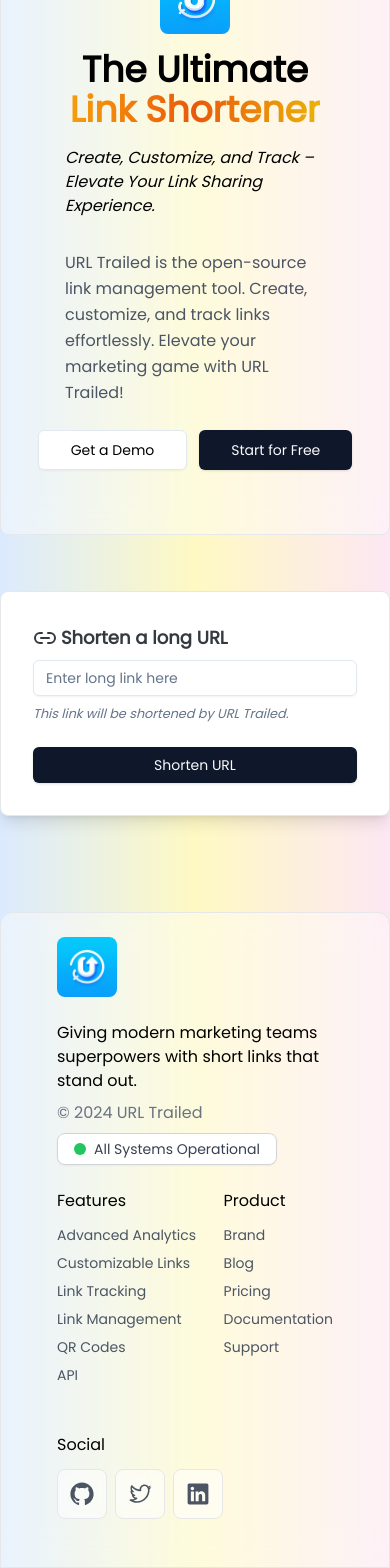
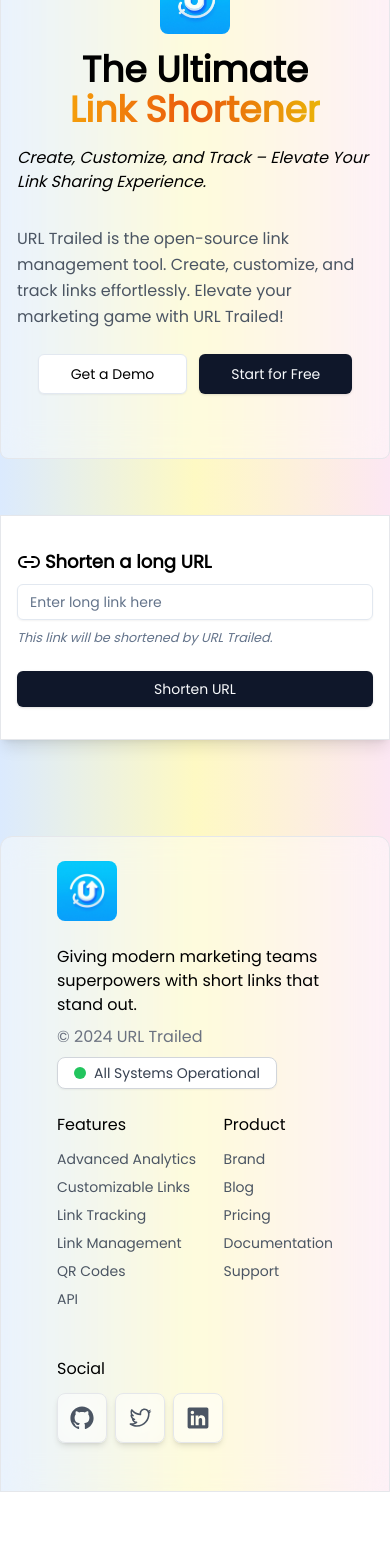
Before and after one commit to sujeetgund/url-trailed, a Next.js app: page / in a window 390 px wide. Shown: the part 245-1813 px from the top of the page. After the commit the page ends 1737 px from the top, so only its background shows below. Built offline with nearby package versions, Linux system fonts and the light colour scheme.

Commit message:
optimize external links and ui for smaller devices

```diff
--- a/src/components/Footer.tsx
+++ b/src/components/Footer.tsx
@@ -8,6 +8,8 @@
   LinkedInLogoIcon,
   TwitterLogoIcon,
 } from "@radix-ui/react-icons";
+import { GITHUB, LINKEDIN, TWITTER } from "@/constants";
+import Link from "next/link";
 
 const Footer = () => {
   return (
@@ -96,15 +98,30 @@
         <div className="col-span-1 my-6 lg:my-0">
           <h3>Social</h3>
           <ul className="text-sm flex items-center space-x-2 mt-3">
-            <li className="text-gray-600 cursor-pointer bg-white-400 rounded-lg bg-clip-padding backdrop-filter backdrop-blur-lg bg-white/40 border border-gray-200 p-3 z-10">
-              <GitHubLogoIcon className="w-6 h-6" />
-            </li>
-            <li className="text-gray-600 cursor-pointer bg-white-400 rounded-lg bg-clip-padding backdrop-filter backdrop-blur-lg bg-white/40 border border-gray-200 p-3 z-10">
-              <TwitterLogoIcon className="w-6 h-6" />
-            </li>
-            <li className="text-gray-600 cursor-pointer bg-white-400 rounded-lg bg-clip-padding backdrop-filter backdrop-blur-lg bg-white/40 border border-gray-200 p-3 z-10">
-              <LinkedInLogoIcon className="w-6 h-6" />
-            </li>
+            <Link href={GITHUB.PROFILE_URL}>
+              <li
+                className="text-gray-600 cursor-pointer  rounded-lg bg-clip-padding backdrop-filter backdrop-blur-lg bg-white/40 border border-gray-200 p-3 z-10 group shadow-md"
+                title={`${GITHUB.PROFILE_USERNAME} on Github`}
+              >
+                <GitHubLogoIcon className="w-6 h-6 group-hover:text-green-500" />
+              </li>
+            </Link>
+            <Link href={TWITTER.PROFILE_URL}>
+              <li
+                className="text-gray-600 cursor-pointer rounded-lg bg-clip-padding backdrop-filter backdrop-blur-lg bg-white/40 border border-gray-200 p-3 z-10 group shadow-md"
+                title={`${TWITTER.PROFILE_USERNAME} on X`}
+              >
+                <TwitterLogoIcon className="w-6 h-6 group-hover:text-blue-500" />
+              </li>
+            </Link>
+            <Link href={LINKEDIN.PROFILE_URL}>
+              <li
+                className="text-gray-600 cursor-pointer rounded-lg bg-clip-padding backdrop-filter backdrop-blur-lg bg-white/40 border border-gray-200 p-3 z-10 group shadow-md"
+                title={`${LINKEDIN.PROFILE_USERNAME} on LinkedIn`}
+              >
+                <LinkedInLogoIcon className="w-6 h-6 group-hover:text-blue-700" />
+              </li>
+            </Link>
           </ul>
         </div>
       </div>
--- a/src/components/HeroSection.tsx
+++ b/src/components/HeroSection.tsx
@@ -10,7 +10,7 @@
     <section className="flex flex-col justify-center items-center my-24 w-full">
       {/* Hero Introduction */}
       <div className="w-full">
-        <div className="flex flex-col justify-center items-center max-w-7xl mx-auto m-14 bg-white-400 rounded-lg bg-clip-padding backdrop-filter backdrop-blur-lg bg-white/40 border border-gray-200 p-14 z-10">
+        <div className="flex flex-col justify-center items-center max-w-7xl mx-auto m-14 bg-white-400 rounded-lg bg-clip-padding backdrop-filter backdrop-blur-lg bg-white/40 border border-gray-200 py-14 px-2 z-10">
           <Image
             src={"/logo.jpeg"}
             height={70}
--- a/src/components/Navbar.tsx
+++ b/src/components/Navbar.tsx
@@ -16,7 +16,7 @@
 } from "@/components/ui/navigation-menu";
 import { Button } from "@/components/ui/button";
 
-import { data } from "@/constants";
+import { GITHUB } from "@/constants";
 import { GitHubLogoIcon } from "@radix-ui/react-icons";
 
 const getStartedItems = [
@@ -126,7 +126,7 @@
           className="text-white bg-green-500 hidden md:flex"
           asChild
         >
-          <Link href={data.github_repo_url} target="_blank">
+          <Link href={GITHUB.REPO_URL} target="_blank">
             <span>Contribute on Github</span>
             <GitHubLogoIcon className="h-5 w-5 ml-2" />
           </Link>
--- a/src/components/ShortLinkForm.tsx
+++ b/src/components/ShortLinkForm.tsx
@@ -79,15 +79,8 @@
       const axiosErrors = error as AxiosError;
       toast({
         title: "Error",
-        description: (
-          <pre className="mt-1 w-[340px] rounded-md p-1">
-            <code className="text-white">
-              {JSON.stringify(axiosErrors.message, null, 2)}
-            </code>
-          </pre>
-        ),
+        description: axiosErrors.message || "An error occurred.",
         variant: "destructive",
-        duration: 2000,
       });
     } finally {
       setIsSubmitting(false);
@@ -117,7 +110,7 @@
   return (
     <>
       {response.originalUrl && response.shortId ? (
-        <div className="max-w-xl w-full mx-auto space-y-6 border p-8 shadow-lg bg-white text-[#343A40] rounded-lg">
+        <div className="max-w-xl w-full mx-auto space-y-6 border p-4 py-8 sm:p-8 shadow-lg bg-white rounded-none sm:rounded-lg">
           <Form {...form}>
             <form className="space-y-4">
               {/* Original URL */}
@@ -177,7 +170,7 @@
           <Form {...form}>
             <form
               onSubmit={form.handleSubmit(onSubmit)}
-              className="max-w-xl w-full mx-auto space-y-6 border p-8 shadow-lg bg-white text-[#343A40] rounded-lg"
+              className="max-w-xl w-full mx-auto space-y-6 border p-4 py-8 sm:p-8 shadow-lg bg-white rounded-none sm:rounded-lg"
             >
               {/* Input Link */}
               <FormField
--- a/src/constants.ts
+++ b/src/constants.ts
@@ -1,9 +1,17 @@
 export const DB_NAME = "url-trailed";
 
-export const data = {
-  twitter_username: "Sujeet_Gund",
-  twitter_url: "https://twitter.com/Sujeet_Gund",
-  github_username: "sujeetgund",
-  github_url: "https://github.com/sujeetgund",
-  github_repo_url: "https://github.com/sujeetgund/url-trailed",
+export const GITHUB = {
+  PROFILE_USERNAME: "sujeetgund",
+  PROFILE_URL: "https://github.com/sujeetgund",
+  REPO_URL: "https://github.com/sujeetgund/url-trailed",
 };
+
+export const TWITTER = {
+  PROFILE_USERNAME: "Sujeet_Gund",
+  PROFILE_URL: "https://twitter.com/Sujeet_Gund",
+};
+
+export const LINKEDIN = {
+  PROFILE_USERNAME: "sujeetgund",
+  PROFILE_URL: "https://www.linkedin.com/in/sujeetgund/",
+};
```
